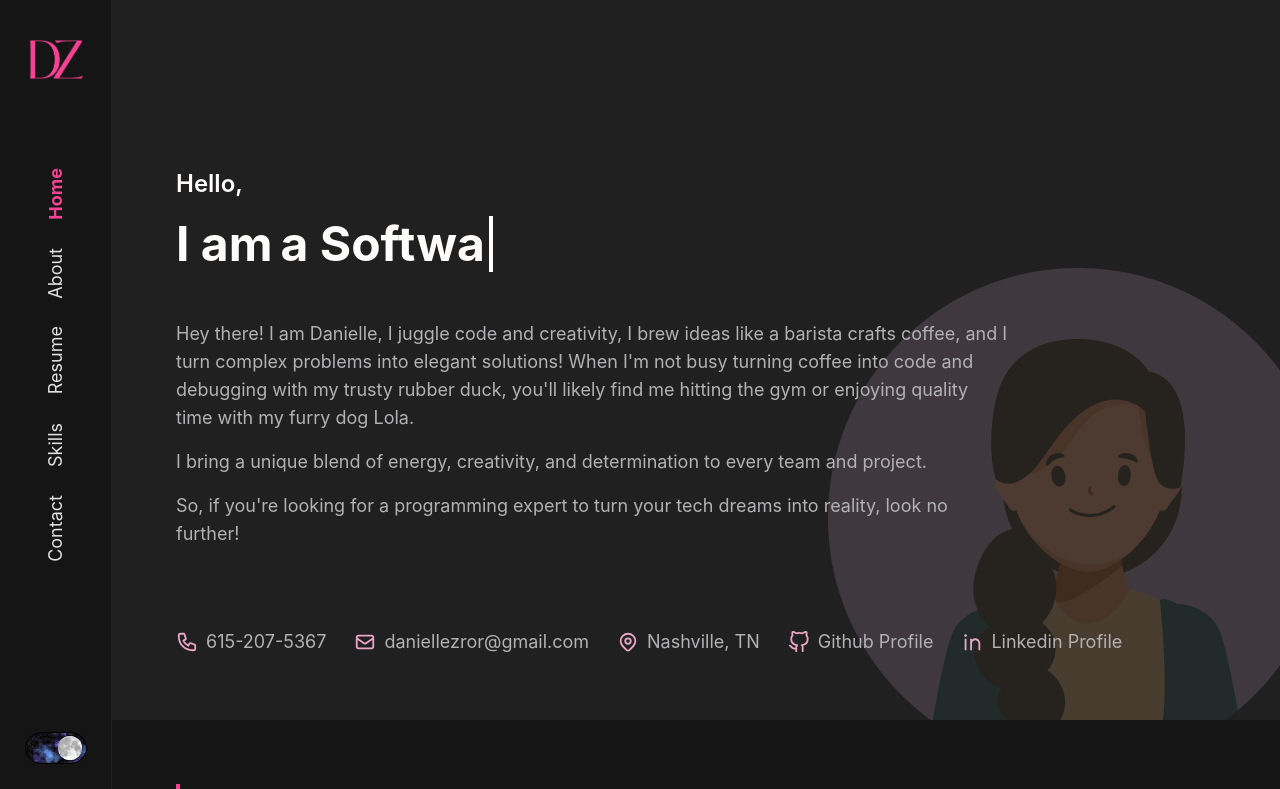
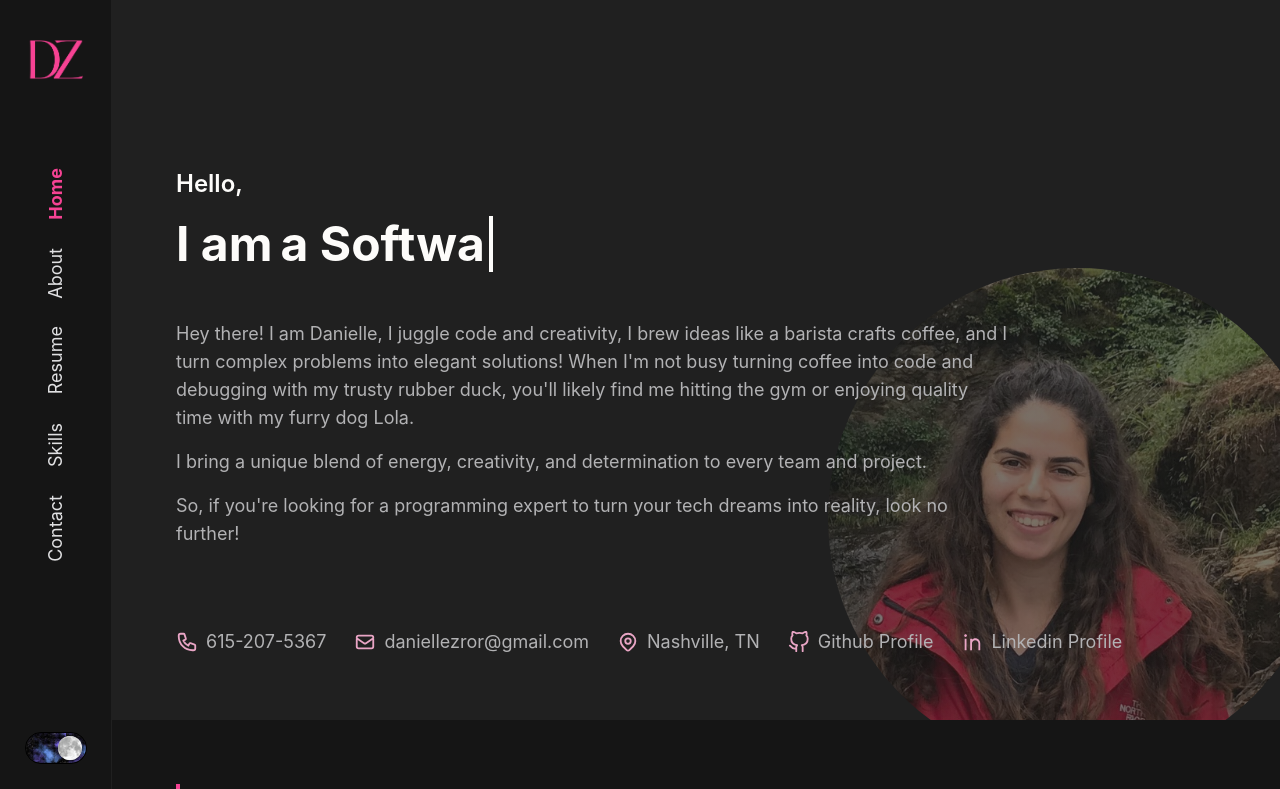
Before and after one commit to DanielleZror/DanielleZror.github.io, a React (Create React App) app: page / in a window 1280 px wide. Shown: the top 789 px of the page. Built offline with nearby package versions, Linux system fonts and the light colour scheme.

Commit message:
change profile picture

```diff
--- a/tailwind.config.js
+++ b/tailwind.config.js
@@ -59,8 +59,8 @@ module.exports = {
         '2': '160px 1fr'
       },
       backgroundImage: {
-        'profile-pic-dark': "linear-gradient(rgb(32 32 32 / 80%), rgb(32 32 32 / 80%)), url(/public/Profile.png)",
-        'profile-pic': "linear-gradient(rgb(251 249 245 / 80%), rgb(251 249 245 / 80%)), url(/public/Profile.png)"
+        'profile-pic-dark': "linear-gradient(rgb(32 32 32 / 60%), rgb(32 32 32 / 60%)), url(/public/Profile.png)",
+        'profile-pic': "linear-gradient(rgb(251 249 245 / 60%), rgb(251 249 245 / 60%)), url(/public/Profile.png)"
       },
       backgroundPosition: {
         'right-bottom': 'right -3rem bottom -3rem'
```
Also changed, not shown: src/icons/Organized.tsx (+1 -1 lines), public/Profile.png.
